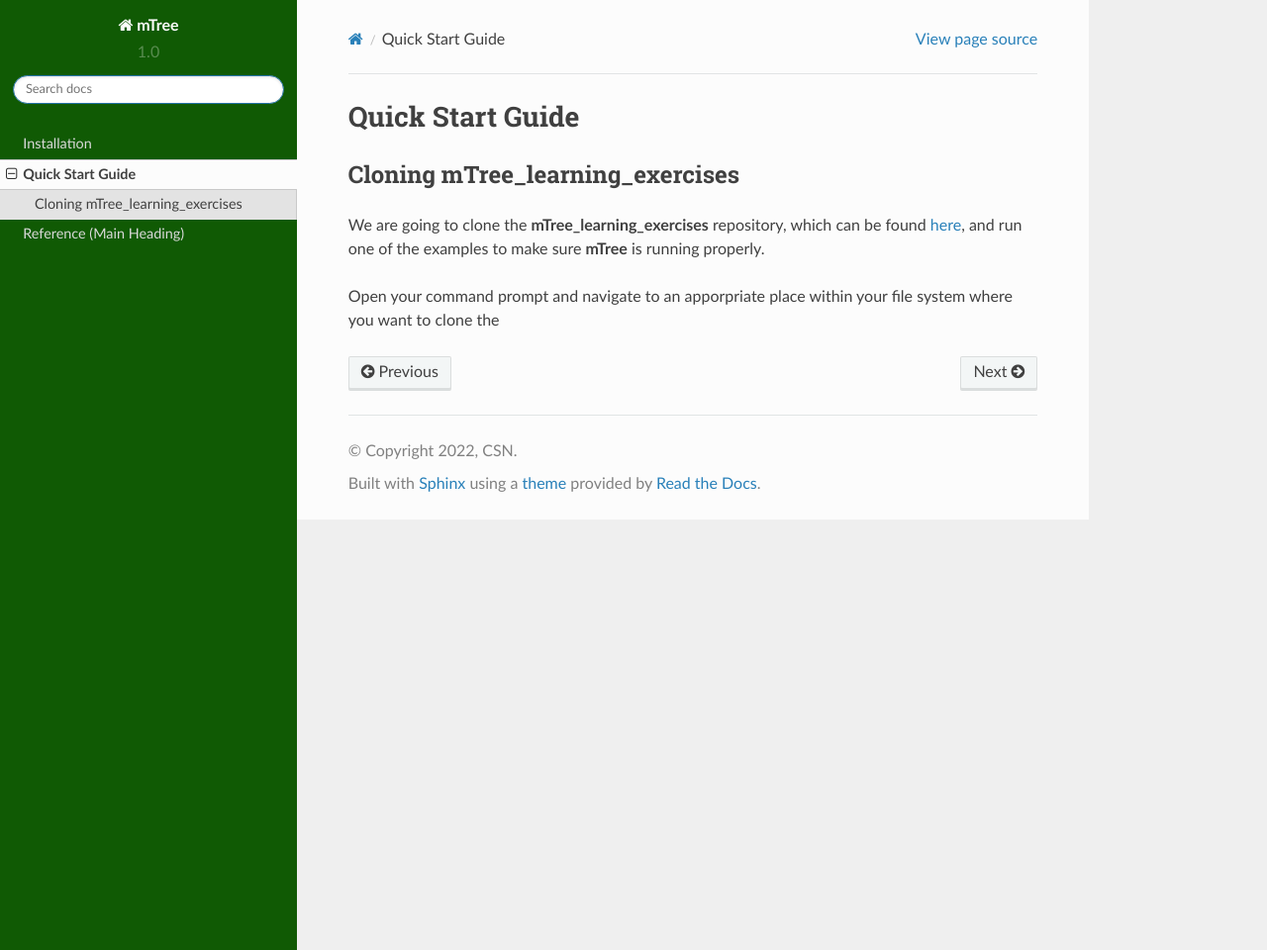
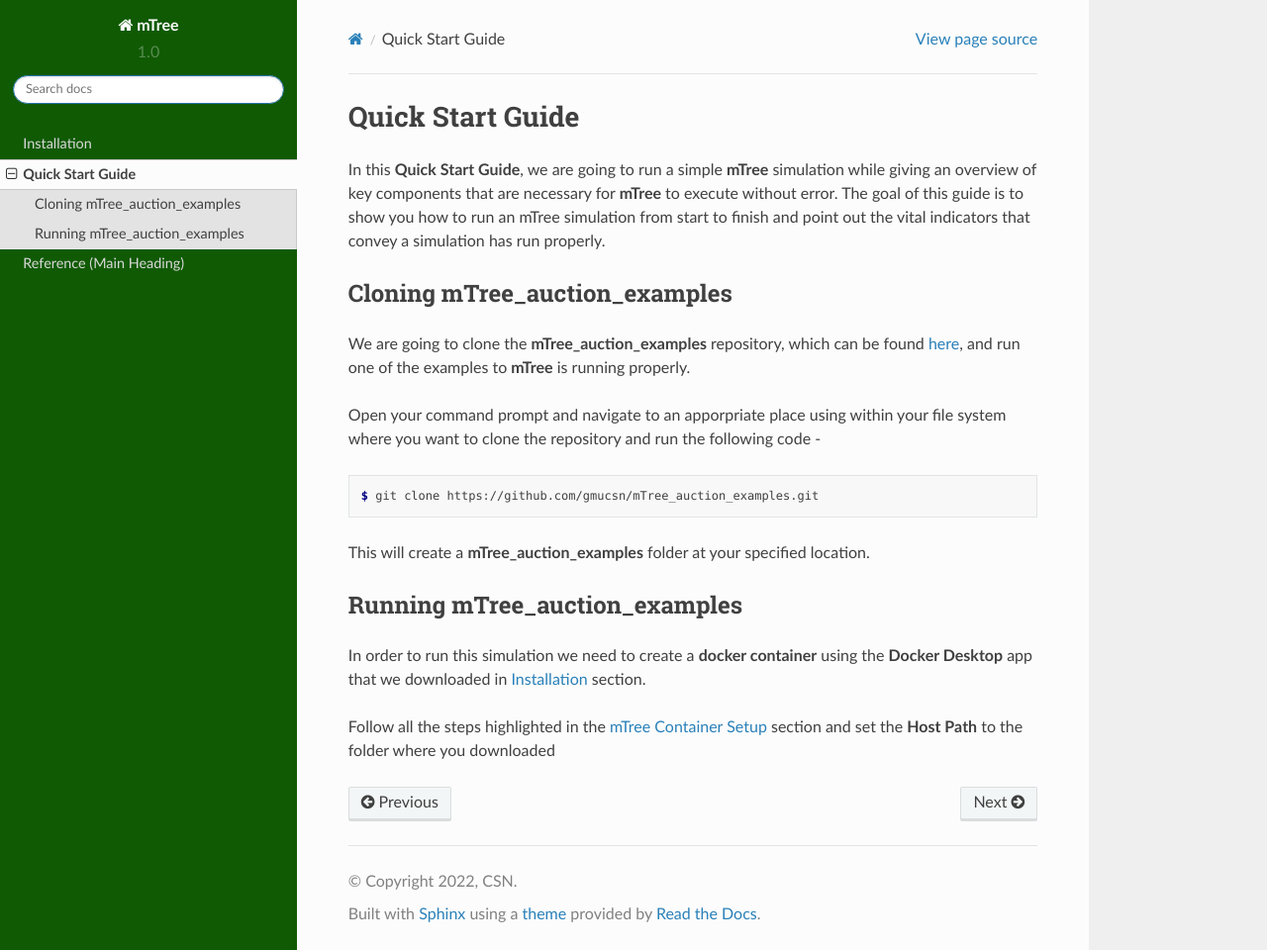
Before and after one commit to nalinbhatt/mTree_doc_develop, a Sphinx documentation site: the page built from docs/source/quick_start.rst, in a window 1280 px wide and 960 px high. Shown: the whole window at 99% size. Built offline with Sphinx 7.4.7 and the Read the Docs theme 2.0.0, drawn with Linux system fonts in a browser that asks for light colours; pages that are not in the unit, such as notebooks, are missing from menus.

Commit message:
Finished the first section of quick_start: Cloning mTree_examples

```diff
--- a/docs/source/quick_start.rst
+++ b/docs/source/quick_start.rst
@@ -2,13 +2,36 @@
 Quick Start Guide
 =================
 
+In this **Quick Start Guide**, we are going to run a simple **mTree** simulation
+while giving an overview of key components that are necessary for **mTree** to execute
+without error. The goal of this guide is to show you how to run an mTree simulation from
+start to finish and point out the vital indicators that convey a simulation has run properly.
 
-Cloning mTree_learning_exercises
+Cloning mTree_auction_examples
 ================================
 
-We are going to clone the **mTree_learning_exercises** repository, which can
+
+We are going to clone the **mTree_auction_examples** repository, which can
 be found `here <https://github.com/gmucsn/mTree_learning_exercises>`_, and run one
-of the examples to make sure **mTree** is running properly.
+of the examples to  **mTree** is running properly.
 
-Open your command prompt and navigate to an apporpriate place within your
-file system where you want to clone the
+
+Open your command prompt and navigate to an apporpriate place using  within your
+file system where you want to clone the repository and run the following code -
+
+.. code-block:: console
+
+    $ git clone https://github.com/gmucsn/mTree_auction_examples.git
+
+This will create a **mTree_auction_examples** folder at your specified
+location.
+
+
+Running mTree_auction_examples
+==============================
+
+In order to run this simulation we need to create a **docker container** using
+the **Docker Desktop** app that we downloaded in  :doc:`installation` section.
+
+Follow all the steps highlighted in the :ref:`mTree-container-setup` section
+and set the **Host Path** to the folder where you downloaded
```
Also changed, not shown: docs/source/installation.rst (+14 -11 lines), docs/source/_static/mTree_container_setup.png.
